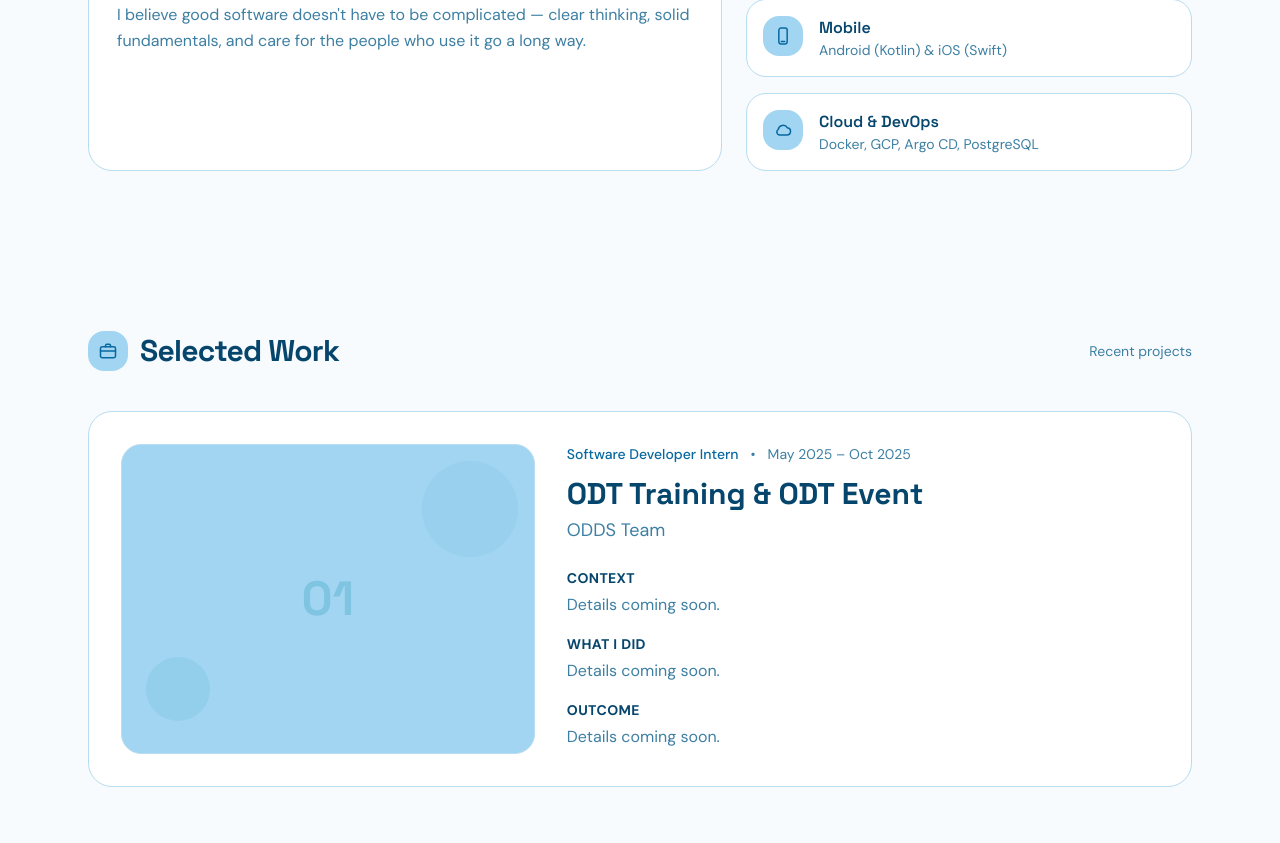
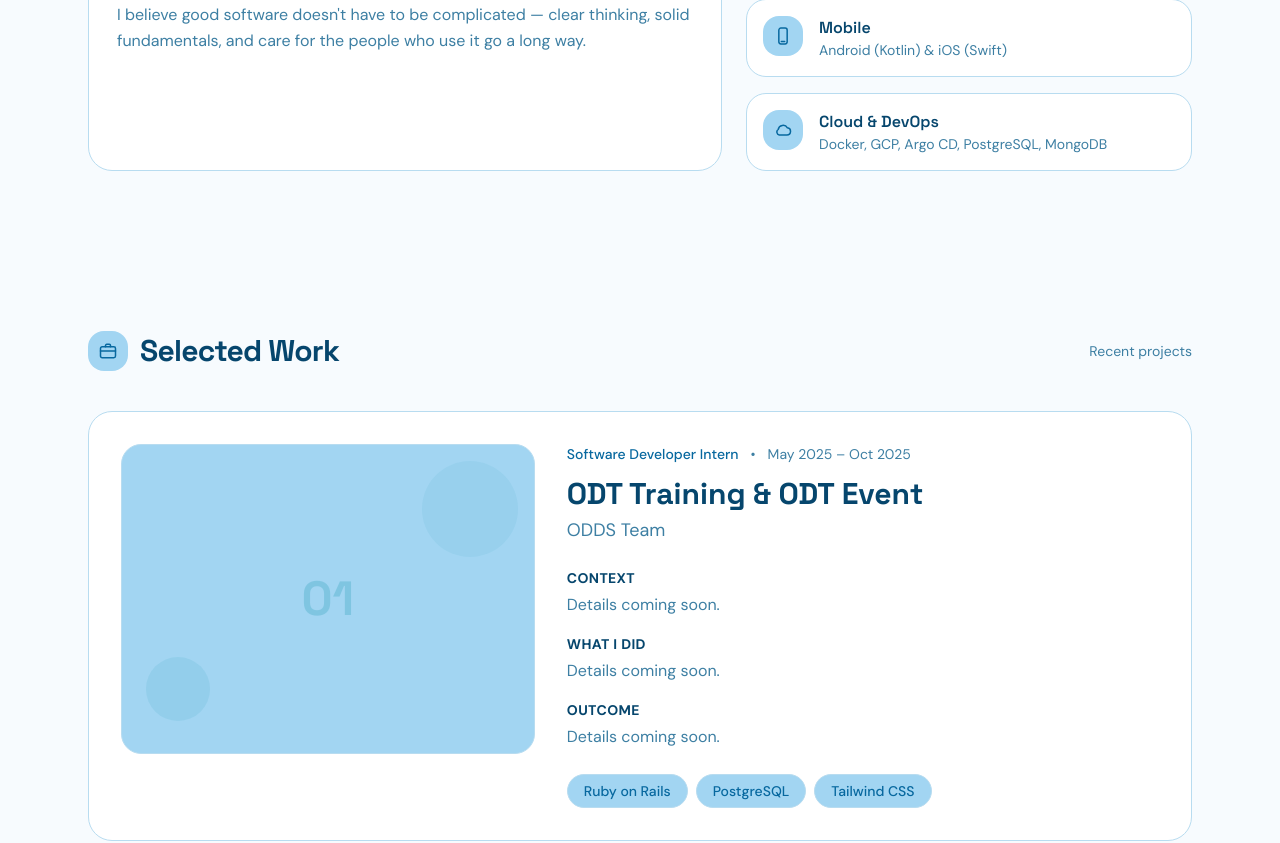
Before and after one commit to pparnfaa/parnfa-portfolio, a React (Vite) app: page / in a window 1280 px wide. Shown: the part 1140-1983 px from the top of the page. Built offline with nearby package versions, Linux system fonts and the light colour scheme; a web font is replaced by a local one.

Commit message:
✨ add techstack for every project and edit wording

```diff
--- a/src/i18n/translations.ts
+++ b/src/i18n/translations.ts
@@ -105,7 +105,7 @@ export const translations: Record<Locale, Dictionary> = {
         },
         {
           title: "Cloud & DevOps",
-          description: "Docker, GCP, Argo CD, PostgreSQL",
+          description: "Docker, GCP, Argo CD, PostgreSQL, MongoDB",
           icon: "cloud",
         },
       ],
@@ -127,7 +127,7 @@ export const translations: Record<Locale, Dictionary> = {
           context: "",
           whatIDid: "",
           outcome: "",
-          tags: [],
+          tags: ["Ruby on Rails", "PostgreSQL", "Tailwind CSS"],
         },
         {
           id: "sx-expo",
@@ -138,7 +138,7 @@ export const translations: Record<Locale, Dictionary> = {
           context: "",
           whatIDid: "",
           outcome: "",
-          tags: [],
+          tags: ["React", "Tailwind CSS", "GO (GIN)", "MongoDB"],
         },
         {
           id: "carbonmice",
@@ -149,7 +149,7 @@ export const translations: Record<Locale, Dictionary> = {
           context: "",
           whatIDid: "",
           outcome: "",
-          tags: [],
+          tags: ["Next.js", "Tailwind CSS", "GO (GIN)", "PostgreSQL"],
         },
         {
           id: "ktc",
@@ -160,7 +160,7 @@ export const translations: Record<Locale, Dictionary> = {
           context: "",
           whatIDid: "",
           outcome: "",
-          tags: [],
+          tags: ["Kotlin", "Swift", "Next.js", "Tailwind CSS", "GO (GIN)", "PostgreSQL"],
         },
       ],
     },
@@ -172,8 +172,8 @@ export const translations: Record<Locale, Dictionary> = {
       location: "Bangkok, Thailand",
     },
     footer: {
-      rights: "© 2026 Parnfa Phathabannaporn (Pleng).",
-      tagline: "Building with curiosity & care.",
+      rights: "",
+      tagline: "",
     },
   },
   th: {
@@ -188,8 +188,8 @@ export const translations: Record<Locale, Dictionary> = {
       greeting: "สวัสดี!",
       nameHighlight: "ฉันชื่อ เพลง",
       intro:
-        "ชื่อจริงว่า {name} — Software Developer ที่ชอบสร้างซอฟต์แวร์อย่างใส่ใจ ด้วยความอยากรู้ ความรับผิดชอบ และการเรียนรู้อย่างต่อเนื่อง",
-      introName: "ปานฟ้า Phathabannaporn",
+        "ชื่อจริงว่า {name} - Software Developer ที่สนุกกับการเรียนรู้สิ่งใหม่ๆ ทำงานด้วยความใส่ใจและความรับผิดชอบ เพราะอยากเห็นชิ้นงานออกมาดีที่สุด!",
+      introName: "ปานฟ้า พฐาบัณพร",
       viewWork: "ดูผลงาน",
       contactMe: "ติดต่อกัน",
       cardName: "ปานฟ้า",
@@ -197,8 +197,8 @@ export const translations: Record<Locale, Dictionary> = {
     },
     about: {
       title: "เกี่ยวกับฉัน",
-      p1: "ฉันเป็น Software Developer ที่ชอบเรียนรู้เทคโนโลยีใหม่ ๆ แก้ปัญหาที่ท้าทาย และพัฒนาสกิลอย่างต่อเนื่อง รับผิดชอบงานของตัวเอง เปิดรับความท้าทายใหม่ ๆ และมุ่งสร้างซอฟต์แวร์ที่เชื่อถือได้ เพื่อส่งมอบคุณค่าจริงให้ผู้ใช้และธุรกิจ",
-      p2: "ฉันเชื่อว่าซอฟต์แวร์ที่ดีไม่จำเป็นต้องซับซ้อน — การคิดให้ชัดเจน พื้นฐานที่แข็งแรง และความใส่ใจต่อผู้ใช้งาน ก็เพียงพอที่จะสร้างสิ่งที่มีค่า",
+      p1: "เพลง เป็น Software Developer ที่สนุกกับการเรียนรู้เทคโนโลยีใหม่ๆ และชอบท้าทายตัวเองด้วยโจทย์ยากๆ เสมอ ให้ความสำคัญกับความรับผิดชอบ เพื่อสร้างซอฟต์แวร์ที่เสถียร เชื่อถือได้ และส่งมอบผลงานที่มีคุณค่าต่อผู้ใช้และธุรกิจจริงๆ",
+      p2: "เพราะเชื่อว่าซอฟต์แวร์ที่ดีไม่จำเป็นต้องซับซ้อน แค่มีวิธีคิดที่ชัดเจน พื้นฐานที่แข็งแรง และความใส่ใจต่อผู้ใช้งาน ก็เพียงพอที่จะสร้างสิ่งที่มีค่าและแก้ปัญหาได้ตรงจุดแล้ว",
       skills: [
         {
           title: "ภาษาโปรแกรม",
@@ -207,7 +207,7 @@ export const translations: Record<Locale, Dictionary> = {
         },
         {
           title: "เฟรมเวิร์ก",
-          description: "React, Next.js, Rails, GIN, Tailwind CSS",
+          description: "React, Next.js, Rails, GO (GIN), Tailwind CSS",
           icon: "layers",
         },
         {
@@ -217,7 +217,7 @@ export const translations: Record<Locale, Dictionary> = {
         },
         {
           title: "คลาวด์ & DevOps",
-          description: "Docker, GCP, Argo CD, PostgreSQL",
+          description: "Docker, GCP, Argo CD, PostgreSQL, MongoDB",
           icon: "cloud",
         },
       ],
@@ -239,7 +239,7 @@ export const translations: Record<Locale, Dictionary> = {
           context: "",
           whatIDid: "",
           outcome: "",
-          tags: [],
+          tags: ["Ruby on Rails", "PostgreSQL", "Tailwind CSS"],
         },
         {
           id: "sx-expo",
@@ -250,7 +250,7 @@ export const translations: Record<Locale, Dictionary> = {
           context: "",
           whatIDid: "",
           outcome: "",
-          tags: [],
+          tags: ["React", "Tailwind CSS", "GO (GIN)", "MongoDB"],
         },
         {
           id: "carbonmice",
@@ -261,7 +261,7 @@ export const translations: Record<Locale, Dictionary> = {
           context: "",
           whatIDid: "",
           outcome: "",
-          tags: [],
+          tags: ["Next.js", "Tailwind CSS", "GO (GIN)", "PostgreSQL"],
         },
         {
           id: "ktc",
@@ -272,7 +272,7 @@ export const translations: Record<Locale, Dictionary> = {
           context: "",
           whatIDid: "",
           outcome: "",
-          tags: [],
+          tags: ["Kotlin", "Swift", "Next.js", "Tailwind CSS", "GO (GIN)", "PostgreSQL"],
         },
       ],
     },
@@ -284,8 +284,8 @@ export const translations: Record<Locale, Dictionary> = {
       location: "กรุงเทพฯ, ประเทศไทย",
     },
     footer: {
-      rights: "© 2026 ปานฟ้า Phathabannaporn (เพลง).",
-      tagline: "สร้างสรรค์ด้วยความอยากรู้และความใส่ใจ",
+      rights: "",
+      tagline: "",
     },
   },
 };
```
